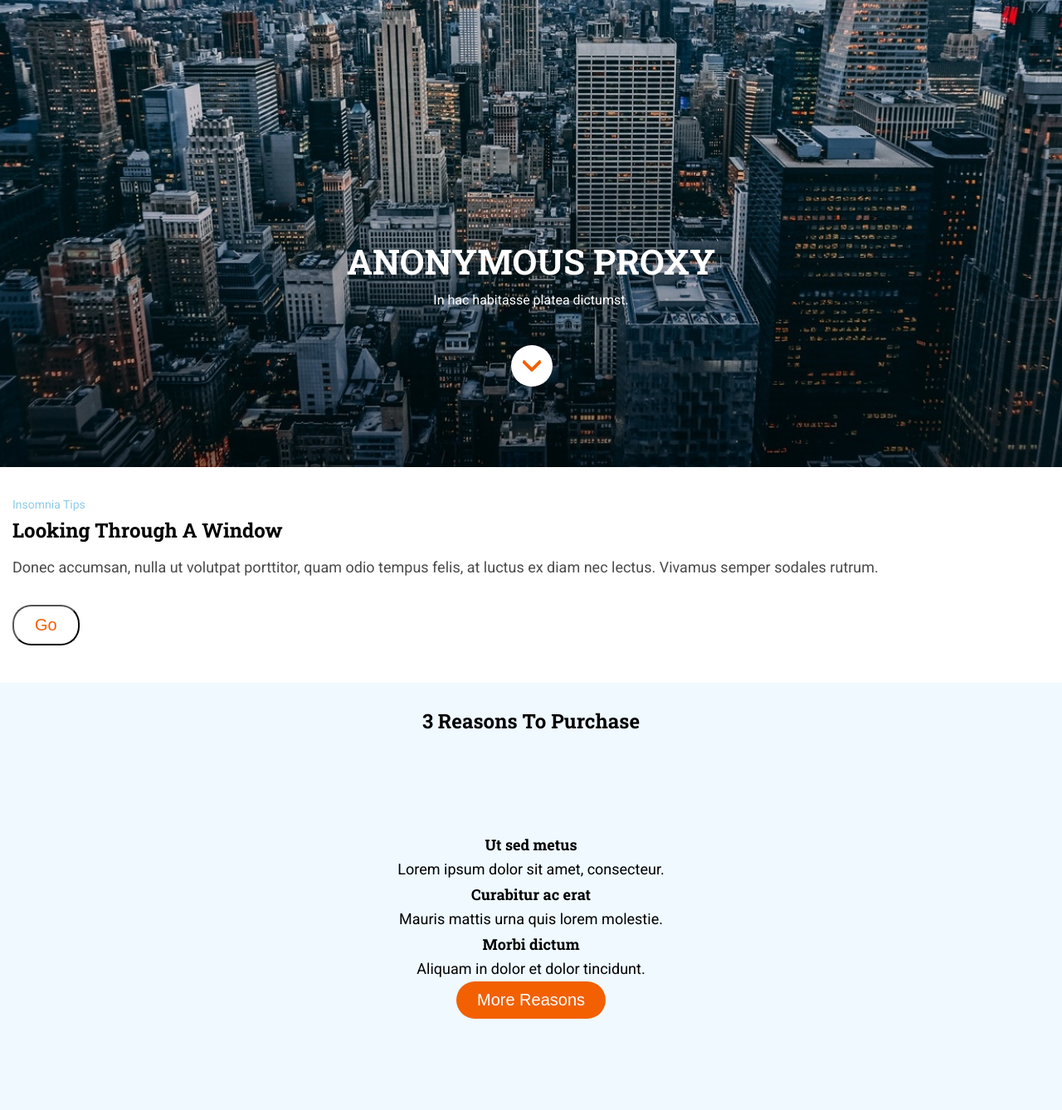
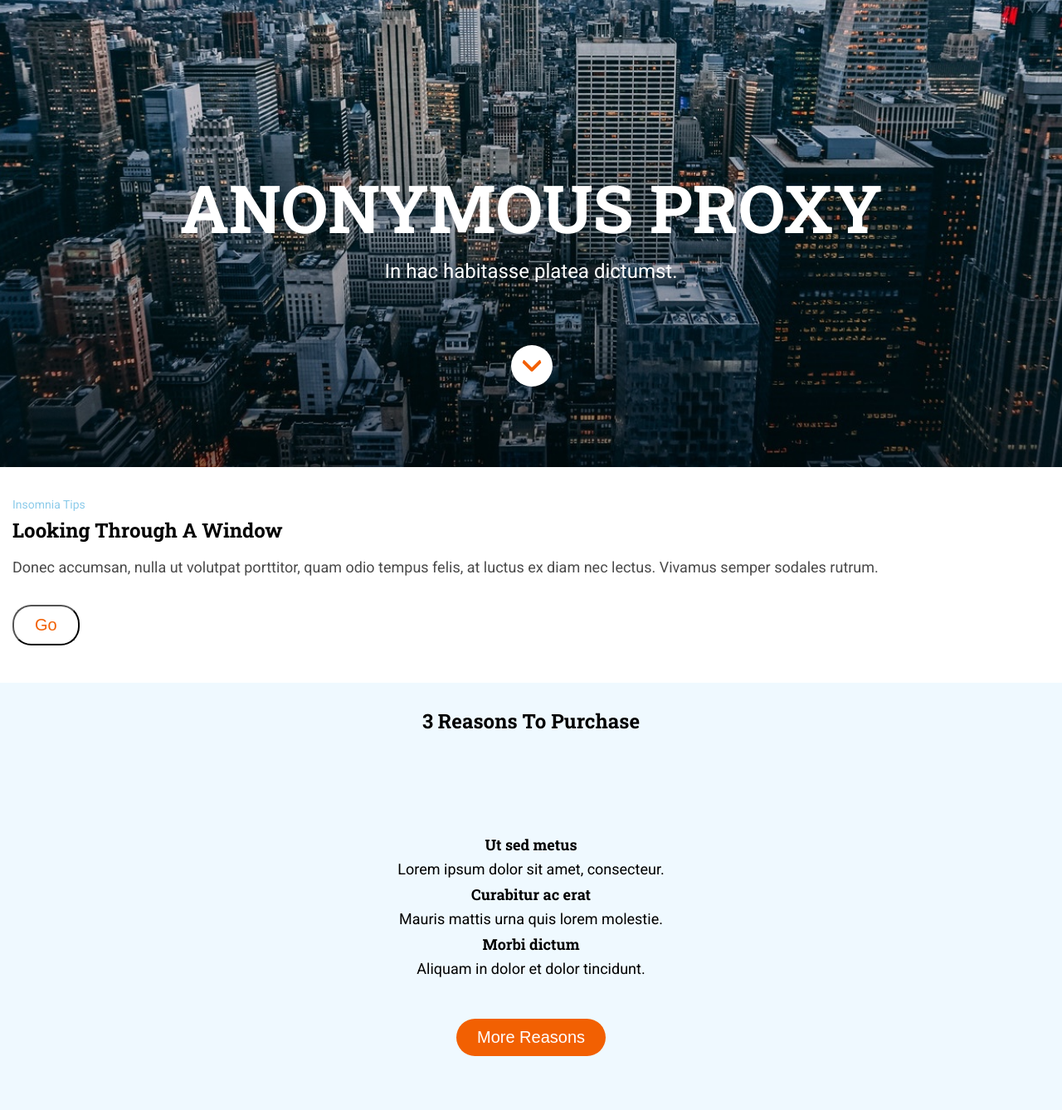
Before and after one commit to SaraOsacar/Anonymous-Proxy, a website: page src/html/index.html in a window 1280 px wide. Shown: the part 237-1575 px from the top of the page at 83% size. Drawn offline with nearby package versions, Linux system fonts and the light colour scheme; files that its build step writes are made by us from their sources; files whose address does not match are found by name.

Commit message:
media-hero

```diff
--- a/src/scss/layout/_hero.scss
+++ b/src/scss/layout/_hero.scss
@@ -47,3 +47,23 @@
     margin-bottom: 53px;
 
 }
+@media screen and (min-width: 768px){
+
+    .hero_title {
+        font-size: 80px;
+        line-height: 106px;
+    }
+
+
+    .hero_paragraph {
+        font-size: 24px;
+        padding-bottom: 30px;
+    }
+
+
+    }
+
+
+@media screen and (min-width: 1200px) {
+
+}
--- a/src/scss/layout/_main.scss
+++ b/src/scss/layout/_main.scss
@@ -47,6 +47,7 @@
     border-radius: 22.5px;
     line-height: 45px;
     font-size: 20px;
+
 
     &--orange {
      background-color: $bright-orange;
@@ -111,6 +112,10 @@
       font-size: 20px;
       margin: 0 auto;
       border: $bright-orange;
+      margin-top: 45px;
+      text-align: center;
+
+
 
     }
   }
```
